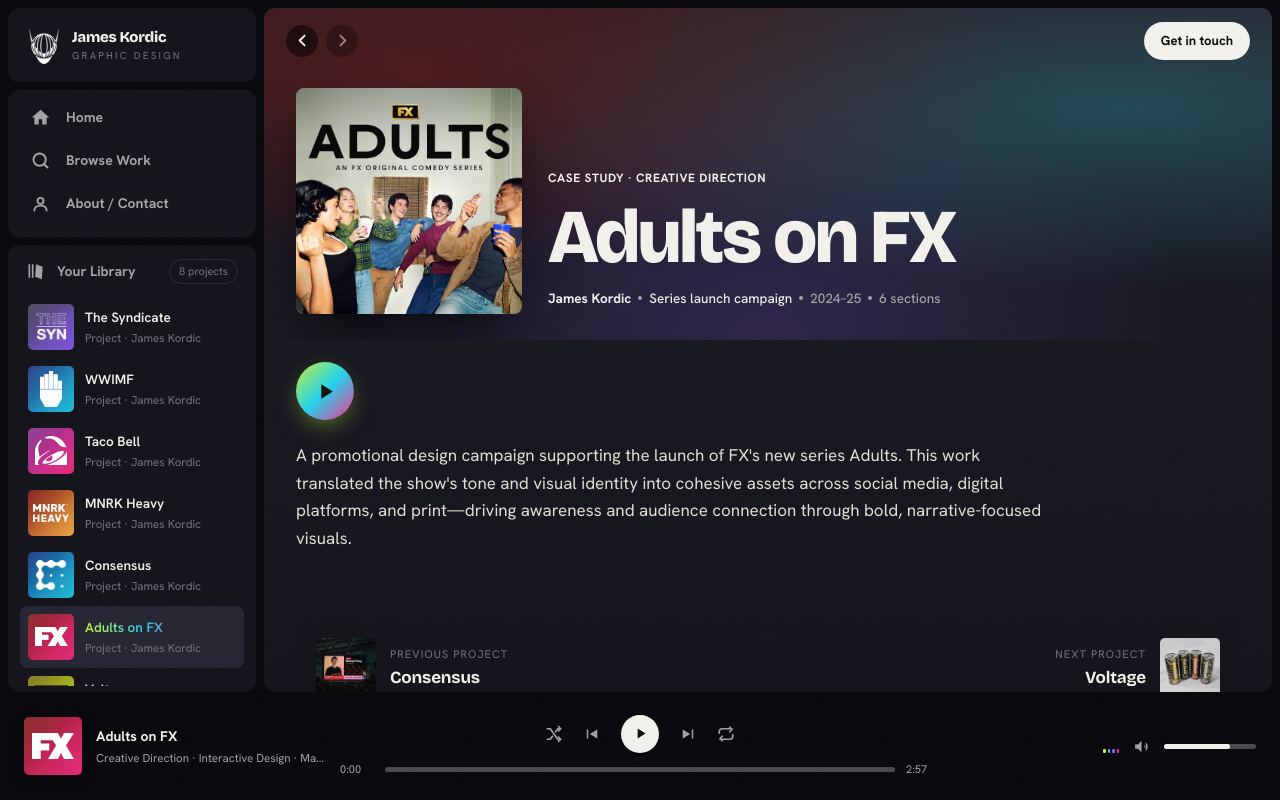
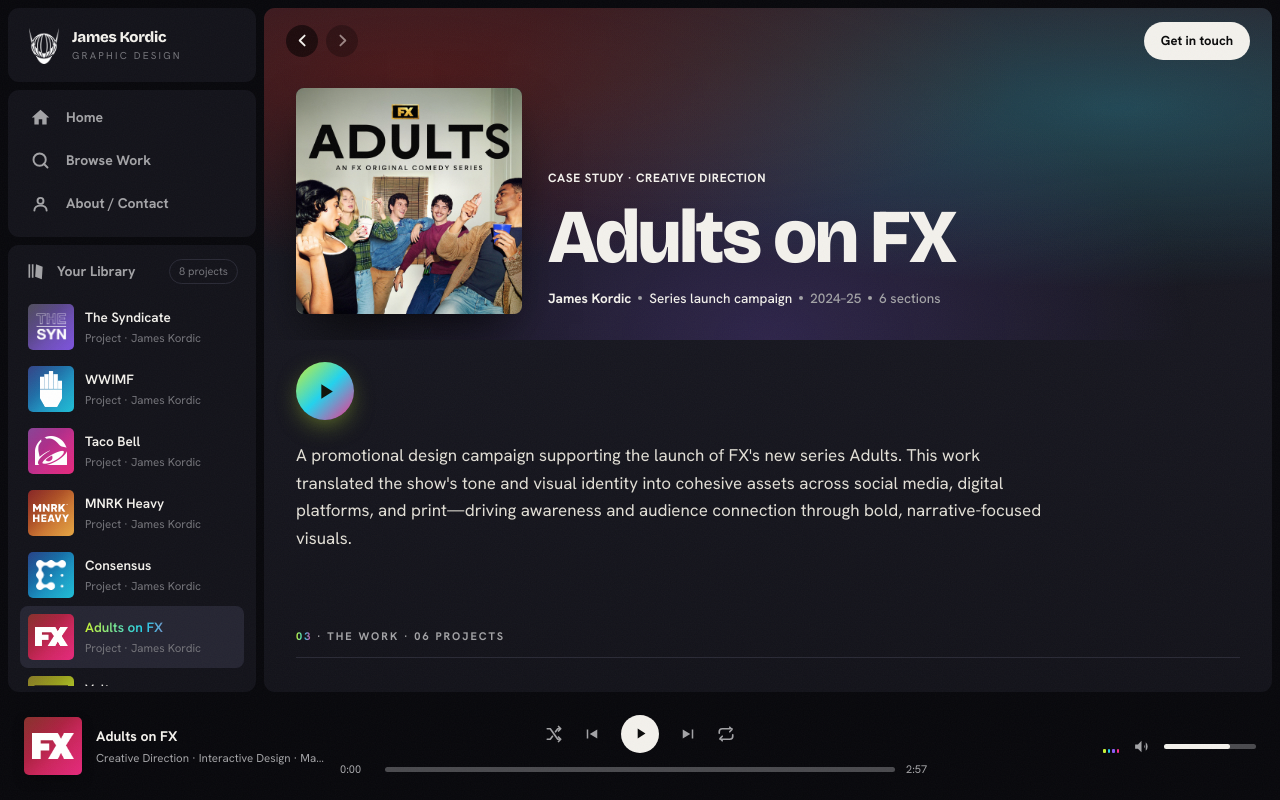
Before and after one commit to JamesKordic/JamesKordic, a Next.js app: page /work/adults in a window 1280 px wide. Built offline with nearby package versions, Linux system fonts and the light colour scheme.

Commit message:
Add files via upload

```diff
--- a/app/work/[slug]/page.tsx
+++ b/app/work/[slug]/page.tsx
@@ -93,6 +93,17 @@
 
 
 
+        {/* The Work — header before case sections, only when this project has a brief
+            (i.e. is presented as a full case study). Otherwise just render sections. */}
+        {p.brief && (
+          <div className="flex items-baseline gap-3 mb-5 border-b border-line pb-3 mt-12">
+            <span className="text-[11px] font-bold tracking-[0.18em] uppercase text-muted">
+              <span className="gradient-text-static">03</span> · {T.projectPage.workEyebrow} ·{' '}
+              {String(p.sections.length).padStart(2, '0')} {T.projectPage.workProjectsSuffix}
+            </span>
+          </div>
+        )}
+
 
 
 
```
